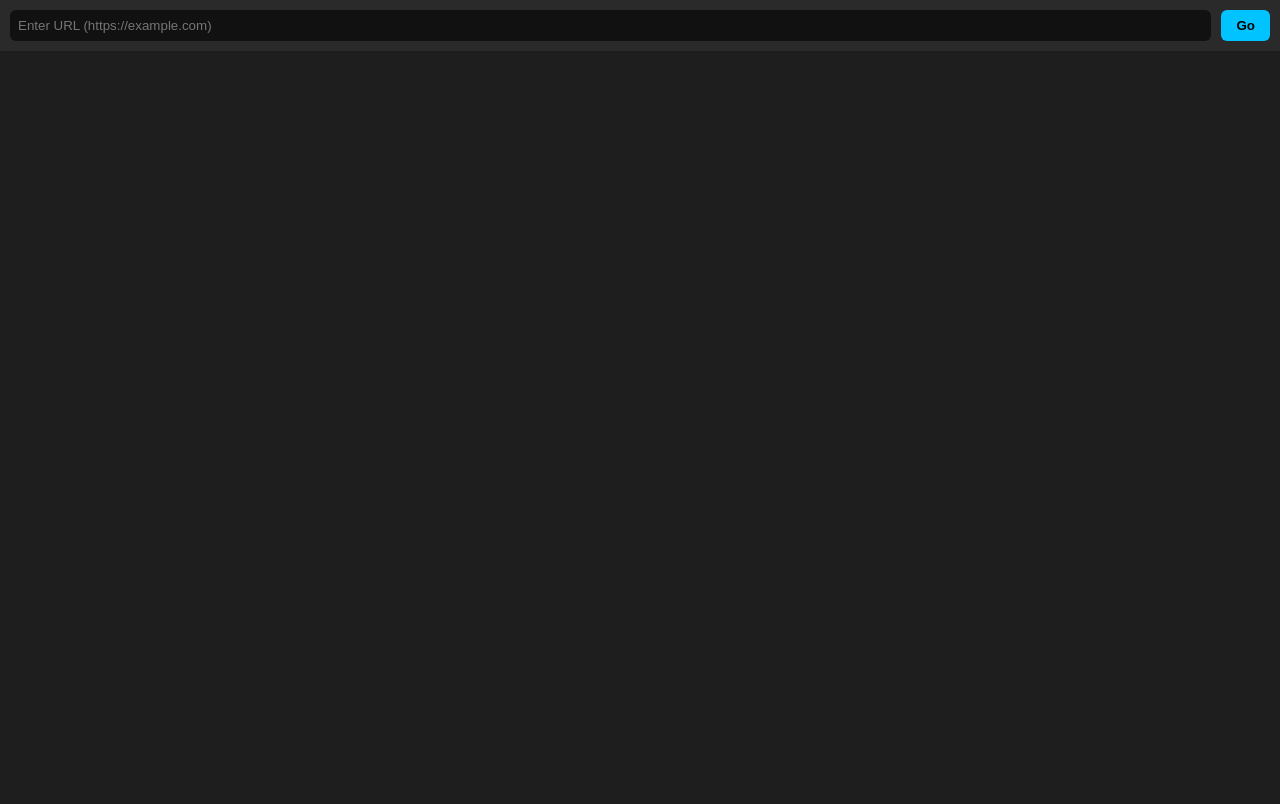
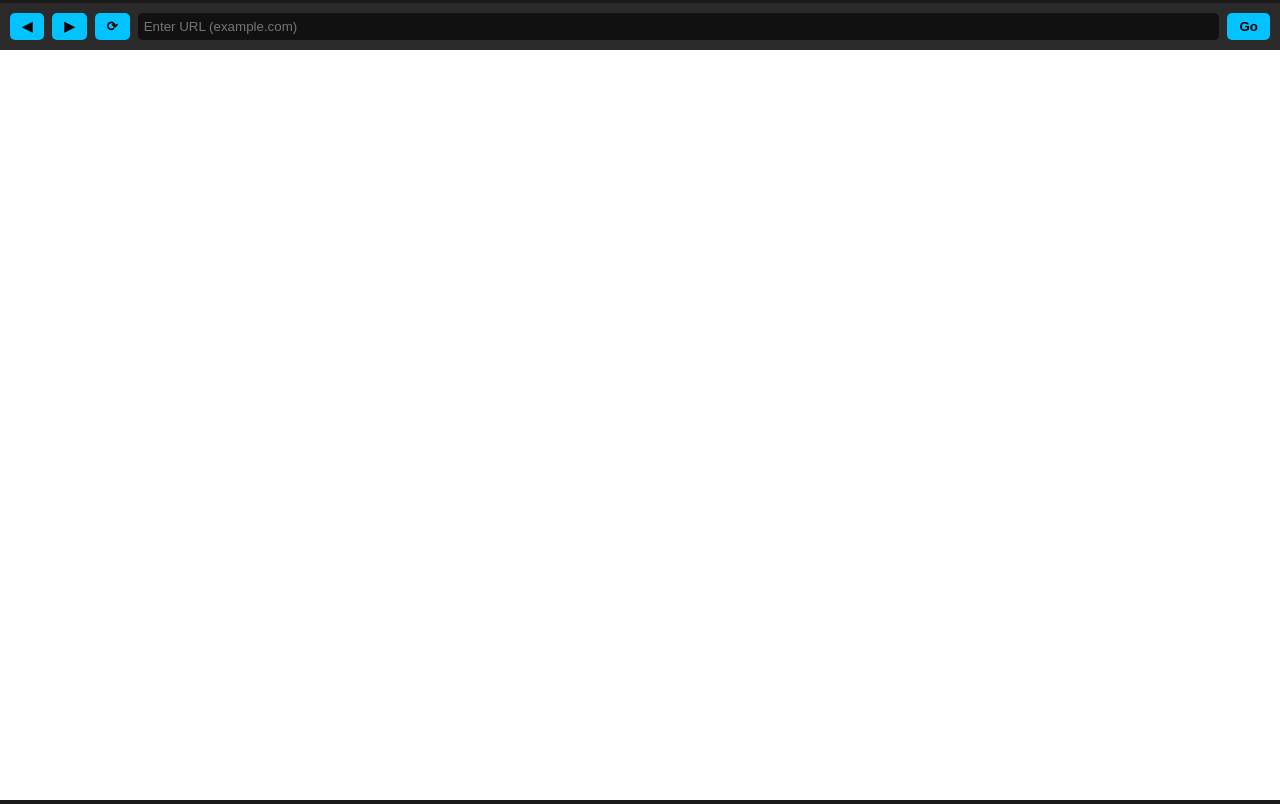
Before and after one commit to LEBRONGOAT2323/GoatBrowser, a plain HTML site: page index.html in a window 1280 px wide. Drawn offline with Linux system fonts and the light colour scheme.

Commit message:
Update index.html

```diff
--- a/index.html
+++ b/index.html
@@ -1,55 +1,124 @@
 <!DOCTYPE html>
 <html>
 <head>
-  <title>My Browser</title>
+  <title>Harrison Browser</title>
   <style>
     body {
       margin: 0;
       font-family: Arial;
-      background: #1e1e1e;
+      background: #1a1a1a;
       color: white;
     }
 
-    .topbar {
+    .navbar {
       display: flex;
+      gap: 8px;
       padding: 10px;
       background: #2a2a2a;
-      gap: 10px;
+      align-items: center;
+    }
+
+    button {
+      padding: 6px 12px;
+      background: #00c3ff;
+      border: none;
+      border-radius: 5px;
+      cursor: pointer;
+      font-weight: bold;
     }
 
     input {
       flex: 1;
-      padding: 8px;
-      border-radius: 6px;
+      padding: 6px;
+      border-radius: 5px;
       border: none;
       background: #111;
       color: white;
     }
 
-    button {
-      padding: 8px 15px;
-      border-radius: 6px;
+    iframe {
+      width: 100%;
+      height: calc(100vh - 50px);
       border: none;
-      background: #00c3ff;
-      cursor: pointer;
-      font-weight: bold;
+      background: white;
     }
 
-    webview {
-      width: 100%;
-      height: calc(100vh - 50px);
+    .loading {
+      height: 3px;
+      background: #00c3ff;
+      width: 0%;
+      transition: width 0.3s;
     }
   </style>
 </head>
 <body>
 
-  <div class="topbar">
-    <input id="url" placeholder="Enter URL (https://example.com)">
+  <div class="loading" id="loadingBar"></div>
+
+  <div class="navbar">
+    <button onclick="back()">◀</button>
+    <button onclick="forward()">▶</button>
+    <button onclick="refresh()">⟳</button>
+    <input id="url" placeholder="Enter URL (example.com)">
     <button onclick="go()">Go</button>
   </div>
 
-  <webview id="browser" src="https://example.com"></webview>
+  <iframe id="browser"></iframe>
 
-  <script src="renderer.js"></script>
+  <script>
+    const iframe = document.getElementById("browser");
+    const loadingBar = document.getElementById("loadingBar");
+    let historyStack = [];
+    let historyIndex = -1;
+
+    function normalize(url) {
+      if (!url.startsWith("http")) {
+        return "https://" + url;
+      }
+      return url;
+    }
+
+    function go() {
+      let url = normalize(document.getElementById("url").value);
+      loadURL(url);
+    }
+
+    function loadURL(url) {
+      loadingBar.style.width = "30%";
+      iframe.src = url;
+
+      historyStack = historyStack.slice(0, historyIndex + 1);
+      historyStack.push(url);
+      historyIndex++;
+
+      loadingBar.style.width = "70%";
+
+      iframe.onload = () => {
+        loadingBar.style.width = "100%";
+        setTimeout(() => {
+          loadingBar.style.width = "0%";
+        }, 300);
+      };
+    }
+
+    function back() {
+      if (historyIndex > 0) {
+        historyIndex--;
+        iframe.src = historyStack[historyIndex];
+      }
+    }
+
+    function forward() {
+      if (historyIndex < historyStack.length - 1) {
+        historyIndex++;
+        iframe.src = historyStack[historyIndex];
+      }
+    }
+
+    function refresh() {
+      iframe.src = historyStack[historyIndex];
+    }
+  </script>
+
 </body>
 </html>
```
